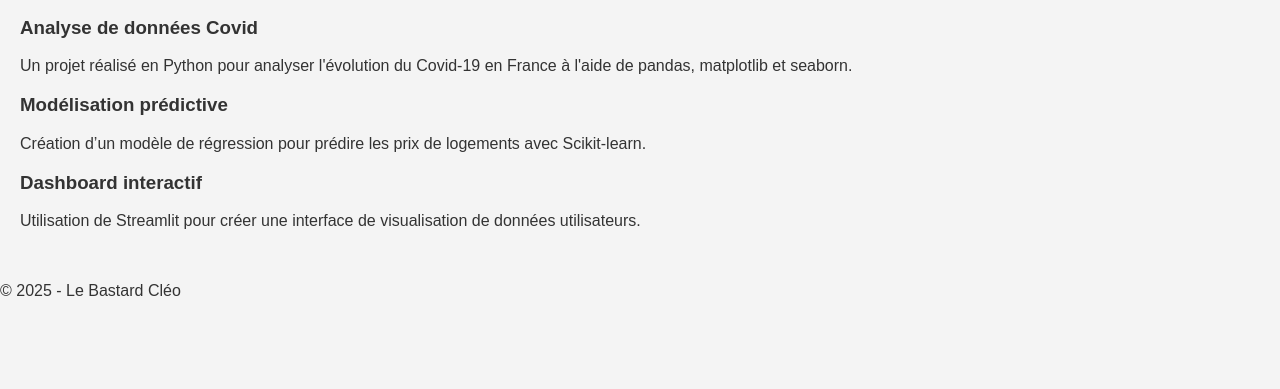
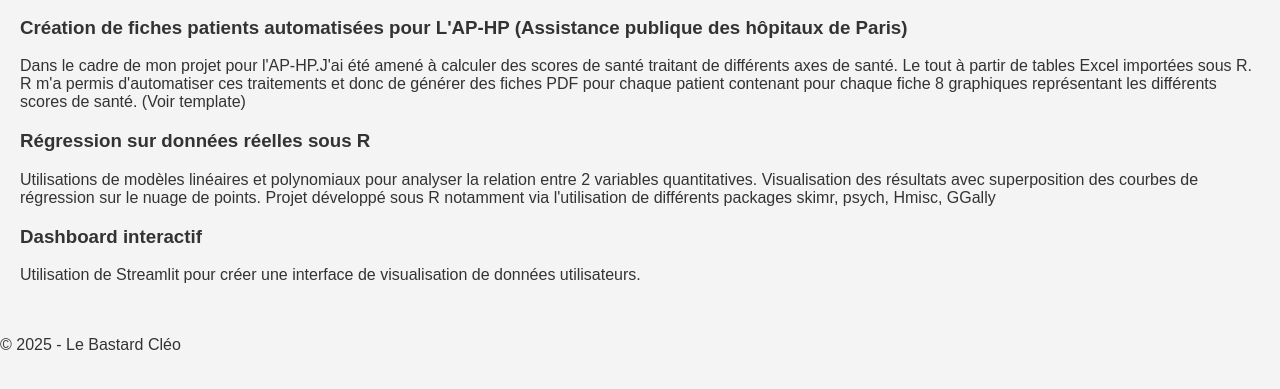
Before and after one commit to Onyoropi/com.Le_Bastard_Cl-o.Portfolio, a plain HTML site: page projets.html in a window 1280 px wide. Shown: the part 209-598 px from the top of the page. Drawn offline with Linux system fonts and the light colour scheme.

Commit message:
projets.html

```diff
--- a/projets.html
+++ b/projets.html
@@ -21,13 +21,18 @@
       <h2>Mes Projets</h2>
 
       <article>
-        <h3>Analyse de données Covid</h3>
-        <p>Un projet réalisé en Python pour analyser l'évolution du Covid-19 en France à l'aide de pandas, matplotlib et seaborn.</p>
+        <h3>Création de fiches patients automatisées pour L'AP-HP (Assistance publique des hôpitaux de Paris)</h3>
+        <p>Dans le cadre de mon projet pour l'AP-HP.J'ai été amené à calculer des scores de santé traitant de différents axes de santé.
+           Le tout à partir de tables Excel importées sous R. R m'a permis d'automatiser ces traitements et donc de générer des fiches PDF pour chaque patient
+           contenant pour chaque fiche 8 graphiques représentant les différents scores de santé. (Voir template)</p>
       </article>
 
       <article>
-        <h3>Modélisation prédictive</h3>
-        <p>Création d’un modèle de régression pour prédire les prix de logements avec Scikit-learn.</p>
+        <h3>Régression sur données réelles sous R  </h3>
+        <p>Utilisations de modèles linéaires et polynomiaux pour analyser la relation entre 2 variables quantitatives.
+           Visualisation des résultats avec superposition des courbes de régression sur le nuage de points.
+           Projet développé sous R notamment via l'utilisation de différents packages skimr, psych, Hmisc, GGally
+</p>
       </article>
 
       <article>
```
